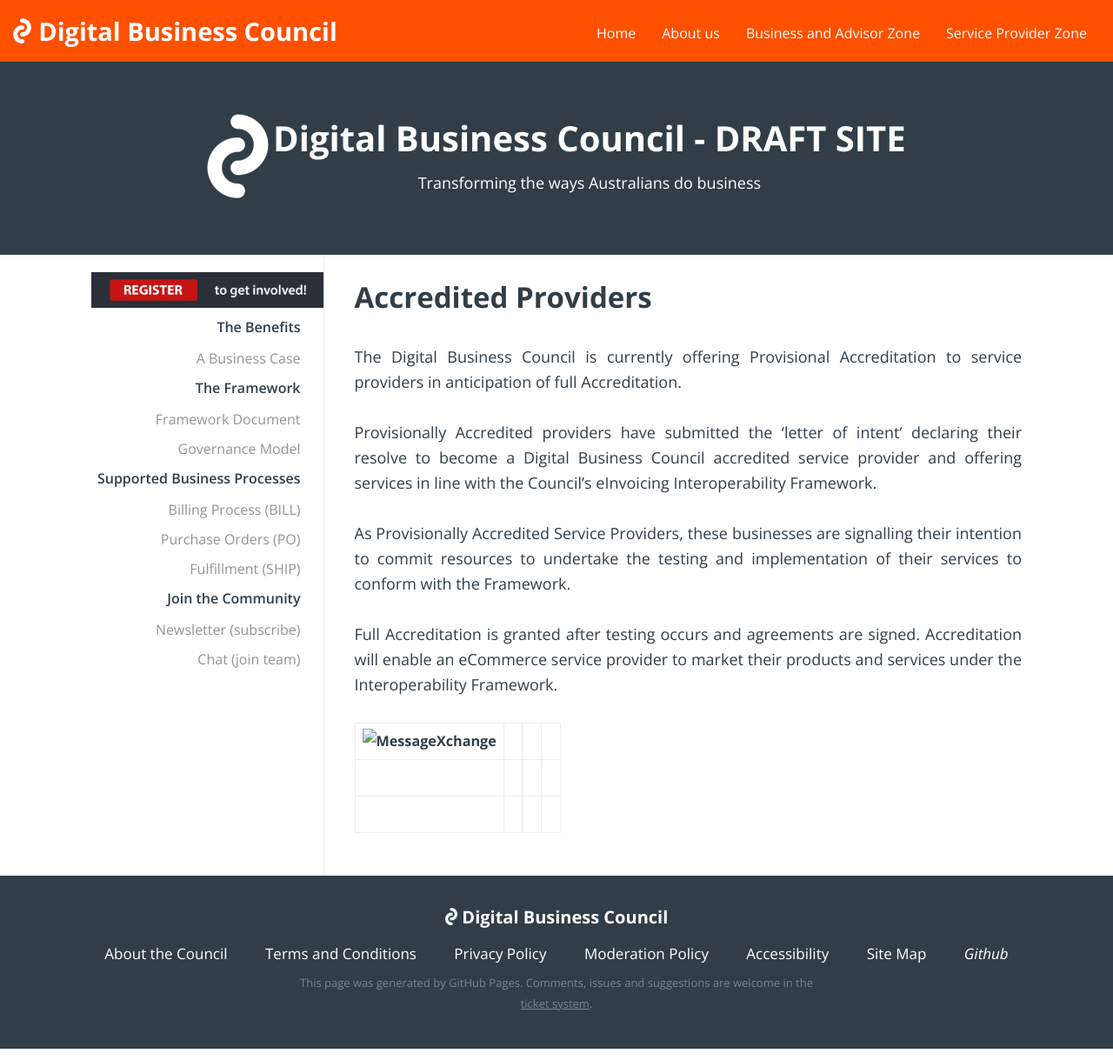
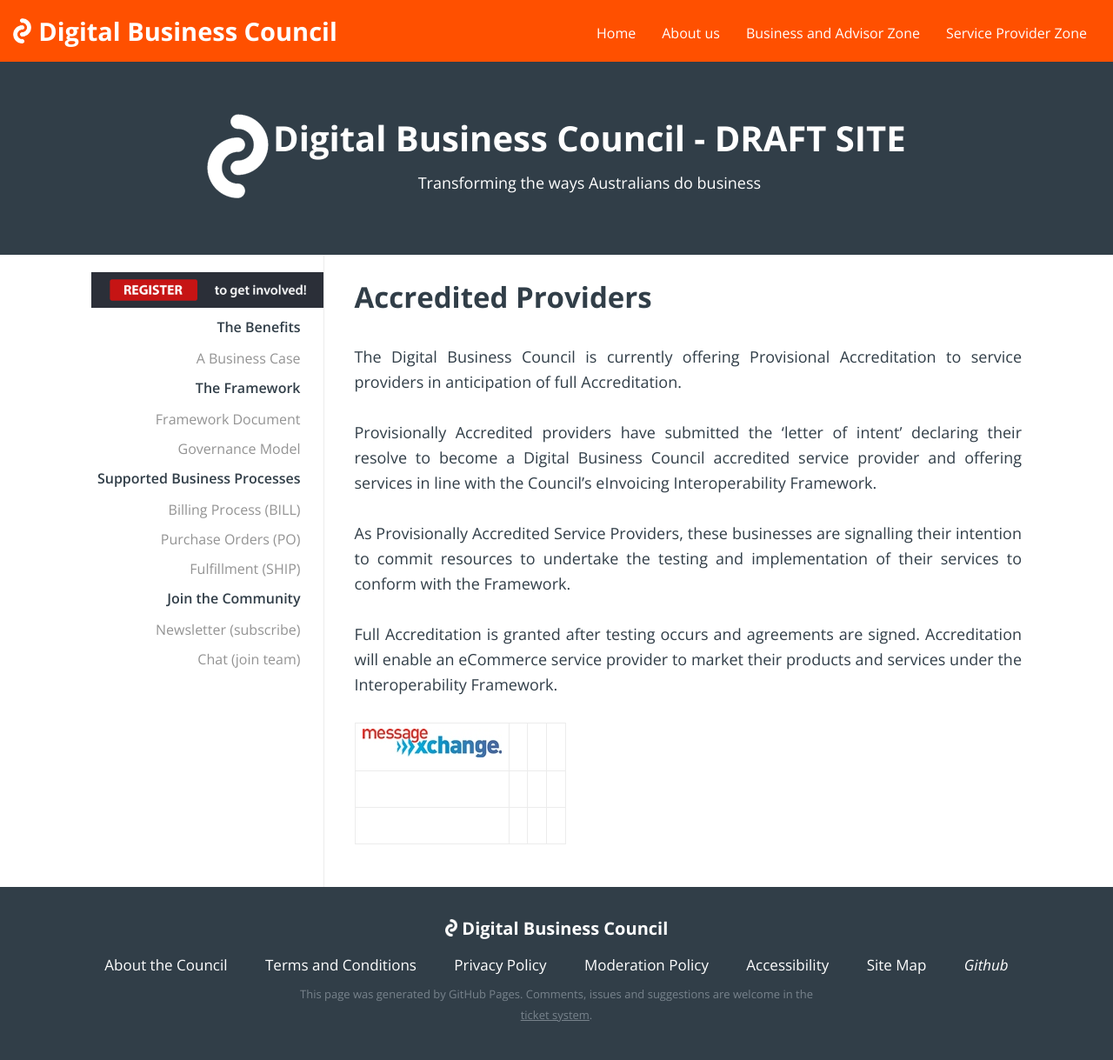
Before and after one commit to Digital-Business-Council/Digital-Business-Council.github.io, a Jekyll site: the page built from pages/business-zone/accredited-providers.md, in a window 1280 px wide. Shown: the whole page at 87% size. Built offline with Jekyll 4.4.1, drawn with Linux system fonts in a browser that asks for light colours.

Commit message:
Update accredited-providers.md

```diff
--- a/pages/business-zone/accredited-providers.md
+++ b/pages/business-zone/accredited-providers.md
@@ -14,7 +14,7 @@ As Provisionally Accredited Service Providers, these businesses are signalling t
 
 Full Accreditation is granted after testing occurs and agreements are signed. Accreditation will enable an eCommerce service provider to market their products and services under the Interoperability Framework.
 
-|![MessageXchange](images/providers/messagexchange_logo.jpg) | | | |
+|![MessageXchange](../images/providers/messagexchange_logo.jpg) | | | |
 ---|---|---|---|---
 | | | | |
 | | | | |
```
